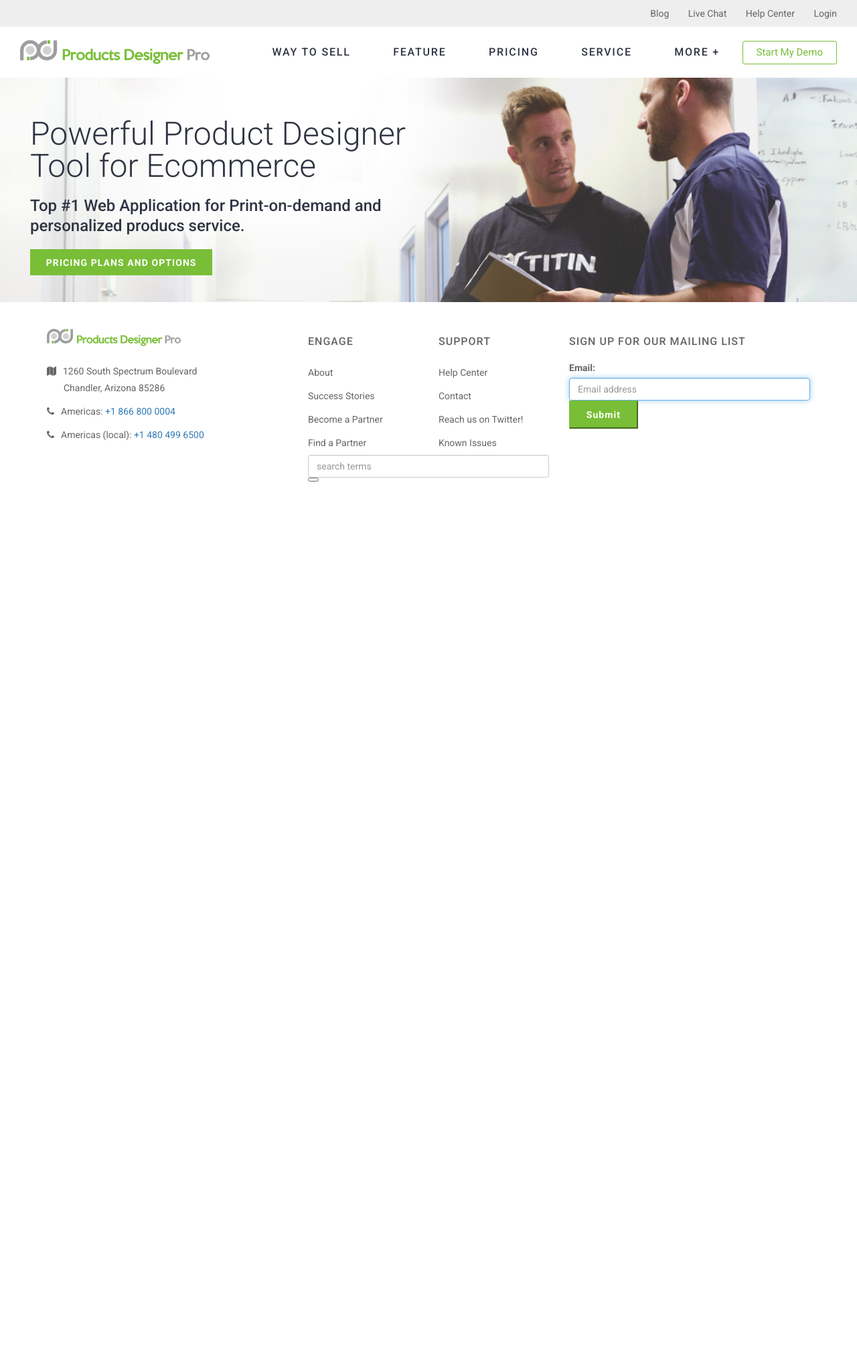
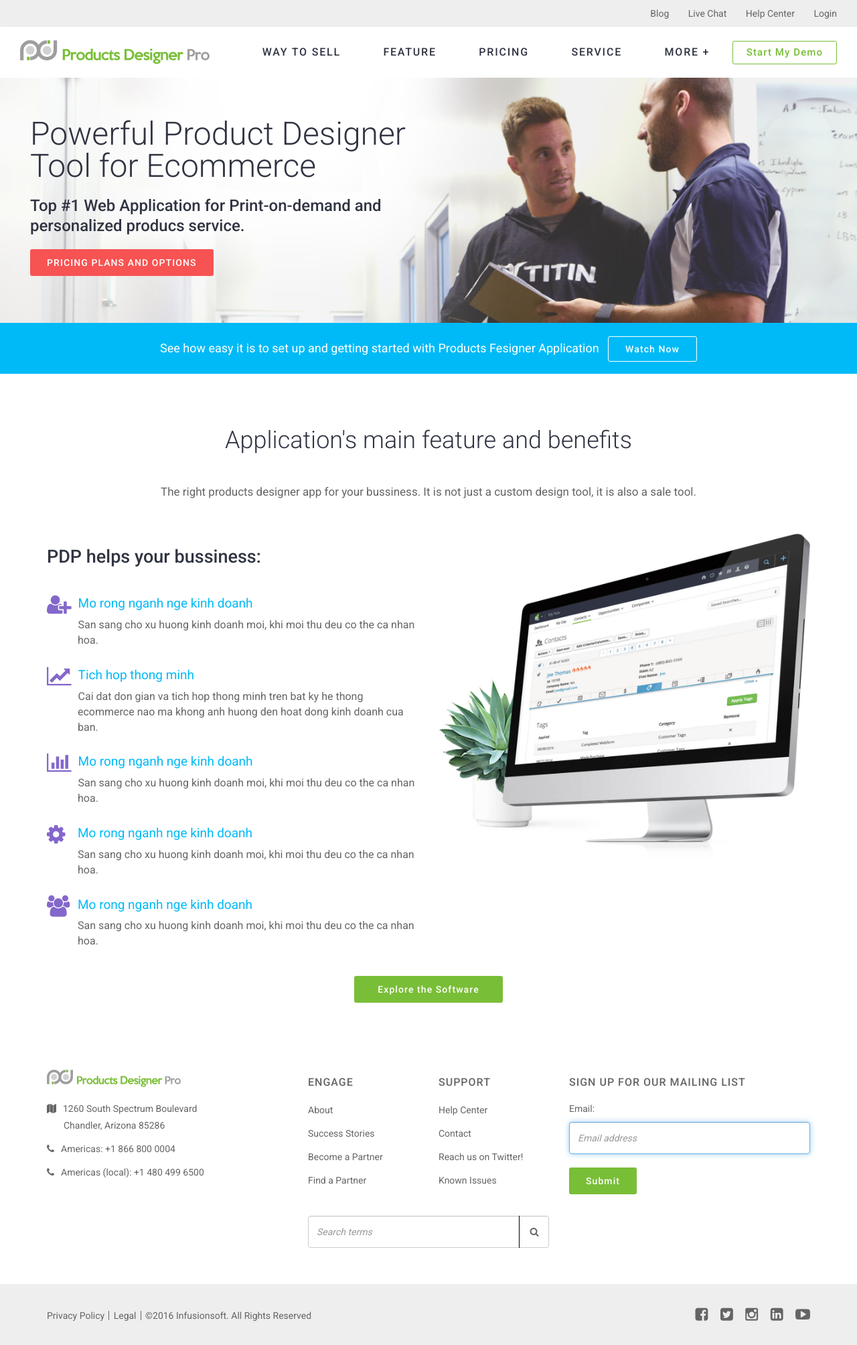
Before and after one commit to vigentocommerce/pdphtml, a PHP site: page /home.htm in a window 1280 px wide. Shown: the whole page at 67% size. Before the commit the page ends 719 px from the top, so only its background shows below. Run offline with PHP 8.4, Linux system fonts and the light colour scheme; some libraries are stand-ins or nearby versions.

Commit message:
small updates

```diff
--- a/assets/css/ntloi.css
+++ b/assets/css/ntloi.css
@@ -1,5 +1,5 @@
 body{font-family: 'Roboto', sans-serif; color:#303442;}
-a{transition: all 0.3s ease-out 0s;}
+a{transition: all 0.3s ease-out 0s; color:#00baf7;}
 a:hover{color:#F75352; text-decoration:none;}
 img{max-width:100%;}
 ol, ul{list-style:none; margin:0; padding:0;}
@@ -7,15 +7,27 @@ ol, ul{list-style:none; margin:0; padding:0;}
 	background-color: #79be37;
 	border-color: #79be37;
 	color: #ffffff;
-	font-weight: 600;
+	font-weight: 500;
     letter-spacing: 1.08px;
-    padding: 0.9375rem 2.375rem;
+    padding: 10px 25px;
+	border-radius:3px;
 }
 .pdp-btn:hover, .pdp-btn:active, .pdp-btn:focus {
 	  background-color: #81c73d;
 	  border-color: #81c73d;
 	  box-shadow: 0 2px 3px 0 rgba(0, 0, 0, 0.29), 0 6px 8px 0 rgba(0, 0, 0, 0.13);
 	  color: #ffffff;
+}
+.pdp-btn2{
+	border:1px solid;
+	background:transparent;
+	border-radius:3px;
+	font-weight: 500;
+    letter-spacing: 1.08px;
+    padding: 10px 25px;
+}
+.pdp-btn:hover, .pdp-btn:active, .pdp-btn:focus {
+
 }
 #pdpwrapper{}
 .pdp-wrapper{}
@@ -36,9 +48,18 @@ ol, ul{list-style:none; margin:0; padding:0;}
 }
 .pdp-toplinks li a:hover{color:#F75352;}
 /*		Header		*/
-.pdp-header{padding: 20px 0;}
+.pdp-header.stickytop {
+    position:fixed;
+    top:0;
+	z-index:1000;
+}
+.pdp-header{padding: 20px 0;
+	background-color: #ffffff;
+    box-shadow: 0 2px 4px 0 rgba(0, 0, 0, 0.1);
+	transition: all 0.3s ease-out 0s;
+}
 .pdp-header .logo{}
-.header-nav{display: inline-block;}
+.header-nav{display: inline-block; transition: all 0.3s ease-out 0s;}
 .header-nav li{display: inline-block;}
 .header-nav li a{
 	color: #303442;
@@ -94,11 +115,55 @@ ol, ul{list-style:none; margin:0; padding:0;}
 	line-height: 30px;
 	margin-bottom: 20px;
 }
-.banner-content a{display:inline-block; text-transform:uppercase;}
-.banner-content a:hover{}
+.banner-content .pdp-btn{display:inline-block; text-transform:uppercase; background-color:#f75352;  margin: 0 0 30px;}
+/*	Section 2		*/
+.home-see-bar{
+	background:#00baf7;
+	padding:25px 0;
+	color:#fff;
+}
+.home-see-bar span{
+	font-size: 18px;
+	margin: 0 10px 10px 0;
+}
+.home-see-bar .see-btn{color:#fff;}
+.home-see-bar .see-btn:hover{background:#fff; color:#78be37; border-color:#fff;}
+/*	Section 3		*/
+.home-feature{padding: 60px 0; color:#656565;}
+.home-feature .explore-btn{margin:25px 0 0; display: inline-block; padding-left: 35px;     padding-right: 35px;}
+.home-feature-top{font-size:17px; padding-bottom: 40px;}
+.home-feature-top h2{font-size:36px; margin-bottom:45px; font-weight: 300; color:#303442;}
+.home-feature-list .title{font-size:27px; margin-bottom: 30px; color:#303442;}
+.home-feature-list ul{}
+.home-feature-list ul li{
+	float: left;
+	padding: 5px 0 5px 46px;
+	width: 100%;
+	font-size:16px;
+}
+.home-feature-list ul li:before{
+	color: #8467cb;
+	float: left;
+	font-family: fontawesome;
+	font-size: 32px;
+	font-weight: 300;
+	margin: 0 10px 0 -46px;
+}
+.home-feature-list ul li.item1:before{content:"\f234";}
+.home-feature-list ul li.item2:before{content:"\f201";}
+.home-feature-list ul li.item3:before{content:"\f080";}
+.home-feature-list ul li.item4:before{content:"\f013";}
+.home-feature-list ul li.item5:before{content:"\f0c0";}
+.home-feature-list ul li h4{font-size:19px; font-weight: 400;}
+.home-feature-list ul li h4 a{}
+.home-feature-list ul li h4 a:hover{}
 
 /*		Footer		*/
-.pdp-footer{ padding: 40px 0; color:#656565;}
+/*	Footer top		*/
+.pdp-footer{color:#656565;}
+.pdp-footer-top{ padding: 40px 0; }
+.pdp-footer a{ color:#656565;}
+.pdp-footer a:hover{ color:#f75352;}
 .pdp-footer .small-logo{
 	display: inline-block;
 	margin-bottom: 20px;
@@ -106,7 +171,7 @@ ol, ul{list-style:none; margin:0; padding:0;}
 	min-height: 15px;
 }
 .f-address{}
-.f-address li{padding:5px 0 5px 25px; line-height:25px; }
+.f-address li{padding:0px 0 10px 25px; line-height:25px; }
 .f-address li:before{
 	display: inline-block;
 	font-family: fontawesome;
@@ -122,15 +187,60 @@ ol, ul{list-style:none; margin:0; padding:0;}
 	text-transform: uppercase;
 }
 .f-lists{}
-.f-lists li{padding:5px 0; line-height:25px;}
+.f-lists li{padding:0 0 10px 0; line-height:25px;}
 .f-lists li a{color:#656565;}
 .f-lists li a:hover{color:#F75352;}
-.pdp-search-wrapper{}
+.pdp-search-wrapper{position: relative; margin:30px 0 0;}
 .pdp-search-wrapper form{}
-.pdp-search-wrapper label{}
-.pdp-search-wrapper input{}
-.pdp-search-wrapper button{}
+.pdp-footer form input{
+	height: 48px;
+	line-height: 48px;
+	font-style: italic;
+}
+.pdp-search-wrapper button{
+	background: none;
+	height: 100%;
+	min-width: 45px;
+	position: absolute;
+	right: 0;
+	top: 0;
+	-moz-border-bottom-colors: none;
+    -moz-border-left-colors: none;
+    -moz-border-right-colors: none;
+    -moz-border-top-colors: none;
+    border-color: -moz-use-text-color -moz-use-text-color -moz-use-text-color #cccccc;
+    border-image: none;
+    border-style: none none none solid;
+    border-width: medium medium medium 1px;
+}
+.pdp-search-wrapper button:after{
+	content:"\f002";
+	font-family:fontawesome;
+}
 .subscribe-form{}
-.subscribe-form label{}
-.subscribe-form input{}
-.subscribe-form button{}
+.subscribe-form button{border:none; margin: 20px 0 0;}
+/*	Footer bottom		*/
+.pdp-footer-bottom{
+	background: #eeeeee none repeat scroll 0 0;
+	padding: 30px 0;
+}
+.pdp-footer-bottom .copy-right{}
+.pdp-footer-bottom ul{display: inline-block;}
+.pdp-footer-bottom ul li{display:inline-block;}
+.f-extra li{
+	border-right: 1px solid;
+	line-height: 14px;
+	margin: 10px 3px 0 0;
+	padding: 0 6px 0 0;
+}
+.f-socials li {margin: 0 0 0 15px;}
+.f-socials li a {font-size:0;}
+.f-socials li a:before{
+	font-family:fontawesome;
+	font-size: 22px;
+}
+.f-socials li a.facebook:before{content:"\f082";}
+.f-socials li a.youtube:before{content:"\f16a";}
+.f-socials li a.twitter:before{content:"\f081";}
+.f-socials li a.instagram:before{content:"\f16d";}
+.f-socials li a.linkedin:before{content:"\f08c";}
--- a/assets/js/custom.js
+++ b/assets/js/custom.js
@@ -0,0 +1,21 @@
+var mst = jQuery.noConflict();
+	mst(document).ready(function() {
+
+	});
+	mst(function(){
+		mst(window).scroll(function() {
+			if (mst(this).scrollTop() >= 100) {
+				mst('.pdp-header').addClass('stickytop');
+				mst('.header-nav').css('opacity', '0');
+				mst(".pdp-btn-demo, .pdp-header .logo").hover(function(){
+					mst('.header-nav').css('opacity', '1');
+					}, function(){
+					//mst('.header-nav').css('opacity', '0');
+				});
+			}
+			else {
+				mst('.pdp-header').removeClass('stickytop');
+				mst('.header-nav').css('opacity', '1');
+			}
+		});
+	});
--- a/home.htm
+++ b/home.htm
@@ -37,12 +37,15 @@
 							<li><a href="#">Service</a></li>
 							<li><a href="#">More +</a></li>
 						</ul>
-						<a href="#" class="pdp-btn-demo"><span>Start my demo</span></a>
+						<a href="#" class="pdp-btn2 pdp-btn-demo"><span>Start my demo</span></a>
 					</div>
 				</div>
 			</div>
 		</div>
 		<!-- End Header  -->
+
+		<!-- Main  -->
+		<!-- Section 1  -->
 		<section class="home-banner">
 			<div class="pdp-container">
 				<div class="banner-content col-lg-6">
@@ -52,12 +55,60 @@
 				</div>
 			</div>
 		</section>
-		<!-- Main  -->
-
+		<!-- Section 2  -->
+		<section class="home-see-bar">
+			<div class="pdp-container text-center">
+				<span>See how easy it is to set up and getting started with Products Fesigner Application</span>
+				<a class="pdp-btn2 see-btn" target=""_blank"" href="#">Watch Now</a>
+			</div>
+		</section>
+		<!-- Section 3  -->
+		<section class="home-feature">
+			<div class="home-feature-top container text-center">
+				<h2 class="intro-title">Application's main feature and benefits</h2>
+				<p class="intro-content">The right products designer app for your bussiness. It is not just a custom design tool, it is also a sale tool. </p>
+			</div>
+			<div class="container">
+				<div class="row">
+					<div class="home-feature-list col-lg-6 col-md-6 col-sm-12 col-xs-12">
+						<h3 class="title">PDP helps your bussiness:</h3>
+						<ul>
+							<li class="item1">
+								<h4><a href="#">Mo rong nganh nge kinh doanh</a></h4>
+								<p>San sang cho xu huong kinh doanh moi, khi moi thu deu co the ca nhan hoa.</p>
+							</li>
+							<li class="item2">
+								<h4><a href="#">Tich hop thong minh</a></h4>
+								<p>Cai dat don gian va tich hop thong minh tren bat ky he thong ecommerce nao ma khong anh huong den hoat dong kinh doanh cua ban.</p>
+							</li>
+							<li class="item3">
+								<h4><a href="#">Mo rong nganh nge kinh doanh</a></h4>
+								<p>San sang cho xu huong kinh doanh moi, khi moi thu deu co the ca nhan hoa.</p>
+							</li>
+							<li class="item4">
+								<h4><a href="#">Mo rong nganh nge kinh doanh</a></h4>
+								<p>San sang cho xu huong kinh doanh moi, khi moi thu deu co the ca nhan hoa.</p>
+							</li>
+							<li class="item5">
+								<h4><a href="#">Mo rong nganh nge kinh doanh</a></h4>
+								<p>San sang cho xu huong kinh doanh moi, khi moi thu deu co the ca nhan hoa.</p>
+							</li>
+						</ul>
+					</div>
+					<div class="col-lg-6 col-md-6 hidden-sm hidden-xs">
+						<img src="assets/images/feature.jpg" alt="feature" />
+					</div>
+				</div>
+			</div>
+			<div class="text-center">
+				<a href="#" class="pdp-btn explore-btn">Explore the Software</a>
+			</div>
+		</section>
 		<!-- End Main  -->
 
 		<!-- Footer  -->
 		<div class="pdp-footer">
+			<div class="pdp-footer-top">
 				<div class="container">
 					<div class="row">
 						<div class="col-lg-4 col-sm-12">
@@ -98,8 +149,7 @@
 							<div class="bottom-row">
 								<div class="pdp-search-wrapper">
 									<form method="GET" action="#" accept-charset="UTF-8">
-									<label for="q" class="sr-only">Search terms</label>
-									<input required="required" placeholder="search terms" class="search-terms form-control" name="q" id="q" type="text">
+										<input required="required" placeholder="Search terms" class="search-terms form-control" name="q" id="q" type="text">
 										<button class="btn-search" type="submit"> </button>
 									</form>
 								</div>
@@ -110,10 +160,33 @@
 								<h5>Sign up for our mailing list</h5>
 							</div>
 							<form action="#" method="post" class="subscribe-form">
-							<label>Email:</label>
+								<p>Email:</p>
 								<input type="email" name="email" class="subscribe-input form-control" placeholder="Email address" autofocus>
 								<button type="submit" class="subscribe-submit pdp-btn">Submit</button>
 							</form>
+						</div>
+					</div>
+				</div>
+			</div>
+			<div class="pdp-footer-bottom">
+				<div class="container">
+					<div class="row">
+						<div class="col-lg-6 col-md-6 col-sm-12">
+							<ul class="f-extra">
+								<li><a href="#">Privacy Policy</a></li>
+								<li><a href="#">Legal</a></li>
+							</ul>
+							<span class="copy-right">©2016 Infusionsoft. All Rights Reserved</span>
+						</div>
+						<div class="col-lg-6 col-md-6 col-sm-12 text-right">
+							<ul class="f-socials">
+								<li><a href="#" class="facebook">Facebook</a></li>
+								<li><a href="#" class="twitter">Twitter</a></li>
+								<li><a href="#" class="instagram">Instagram</a></li>
+								<li><a href="#" class="linkedin">linkedin</a></li>
+								<li><a href="#" class="youtube">youtube</a></li>
+							</ul>
+						</div>
 					</div>
 				</div>
 			</div>
```
Also changed, not shown: assets/images/feature.jpg (added), media/logo - Copy.svg (added). Lines whose indentation alone changed are shown as unchanged.
